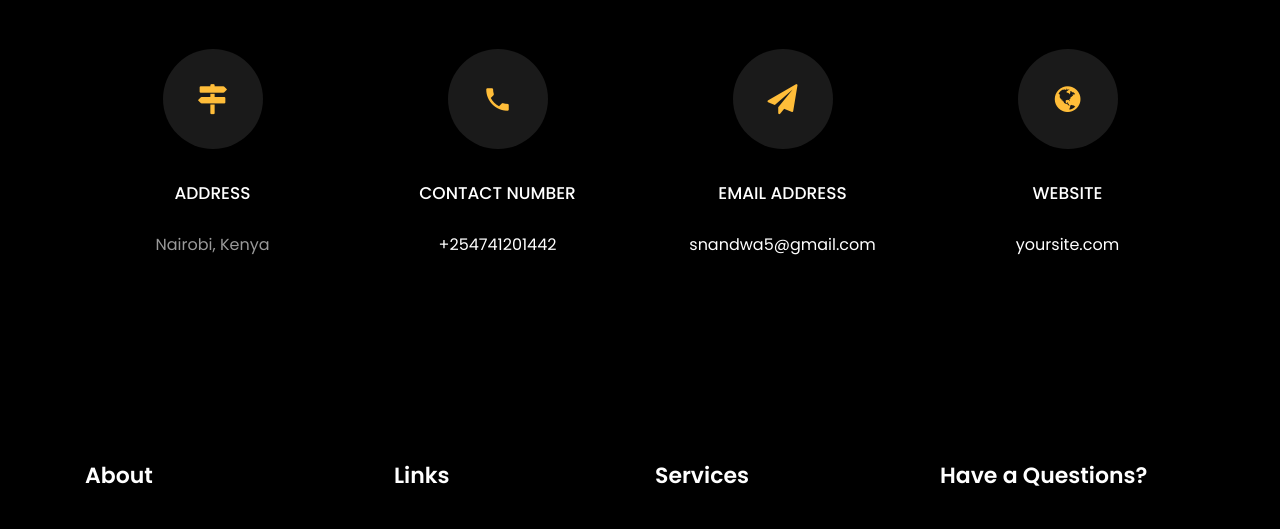
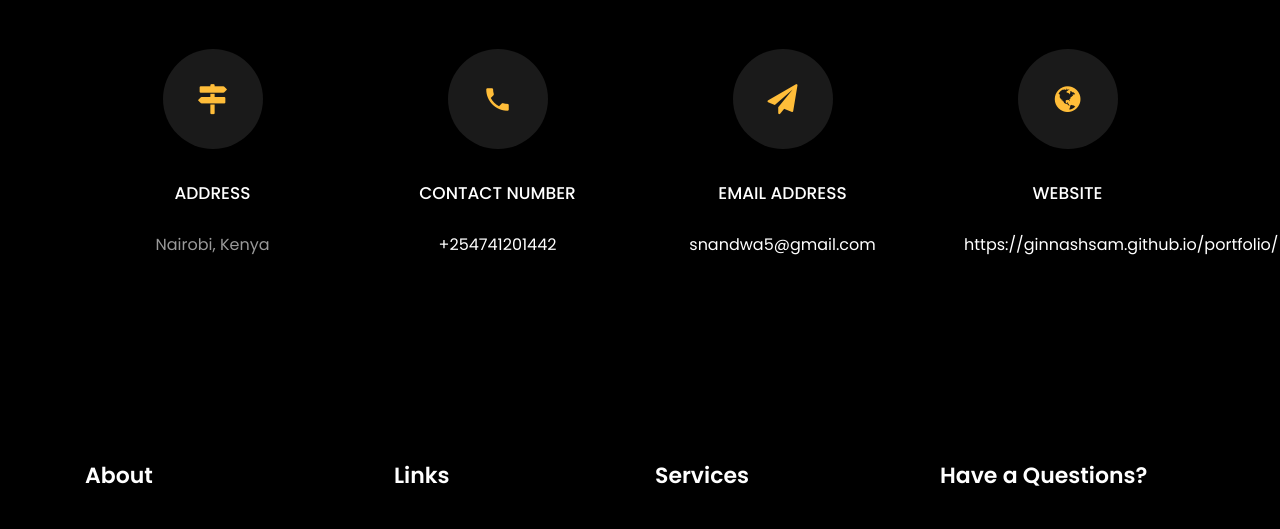
Before and after one commit to Ginnashsam/portfolio, a plain HTML site: page index.html in a window 1280 px wide. Shown: the part 5312-5841 px from the top of the page. Drawn offline with Linux system fonts and the light colour scheme; files whose address does not match are found by name.

Commit message:
Update index.html

```diff
--- a/index.html
+++ b/index.html
@@ -388,7 +388,7 @@
           			<span class="icon-globe"></span>
           		</div>
           		<h3 class="mb-4">Website</h3>
-	            <p><a href="#">yoursite.com</a></p>
+	            <p><a href="https://ginnashsam.github.io/portfolio/">https://ginnashsam.github.io/portfolio/</a></p>
 	          </div>
           </div>
         </div>
```
